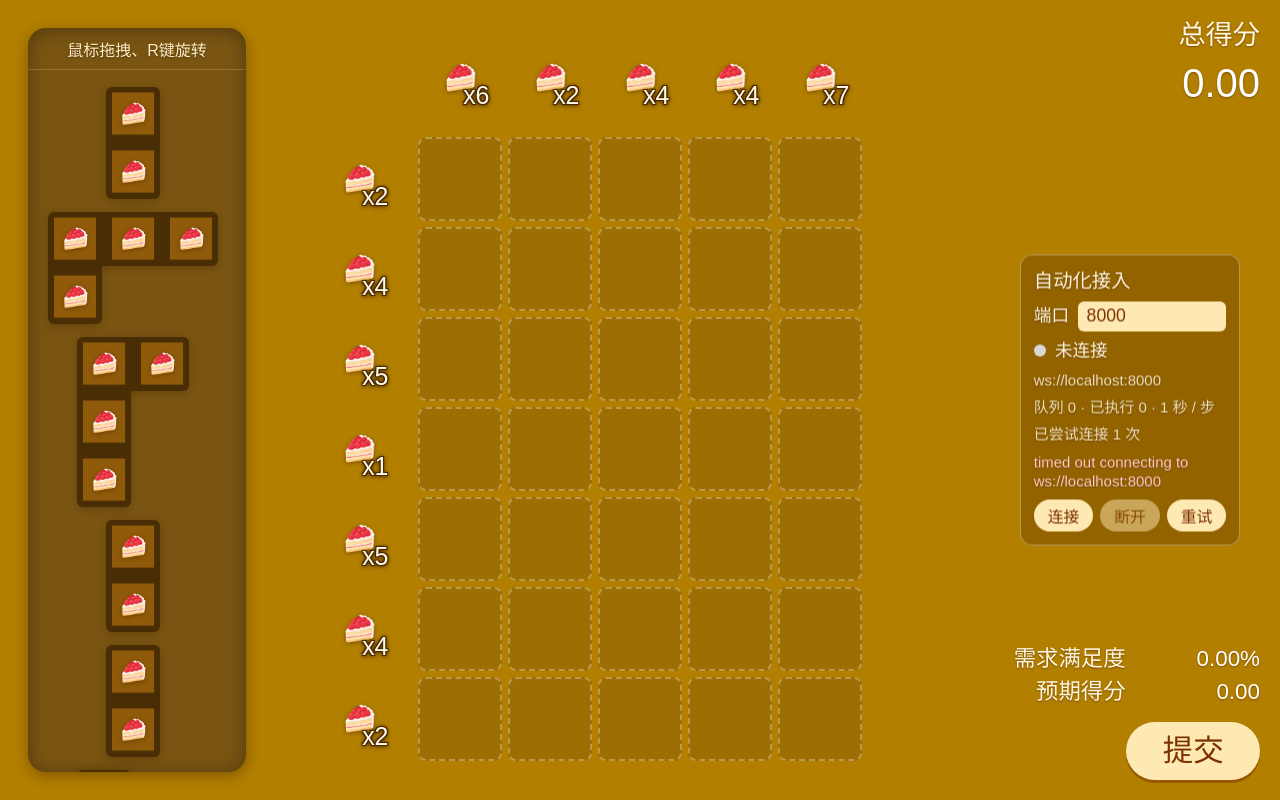
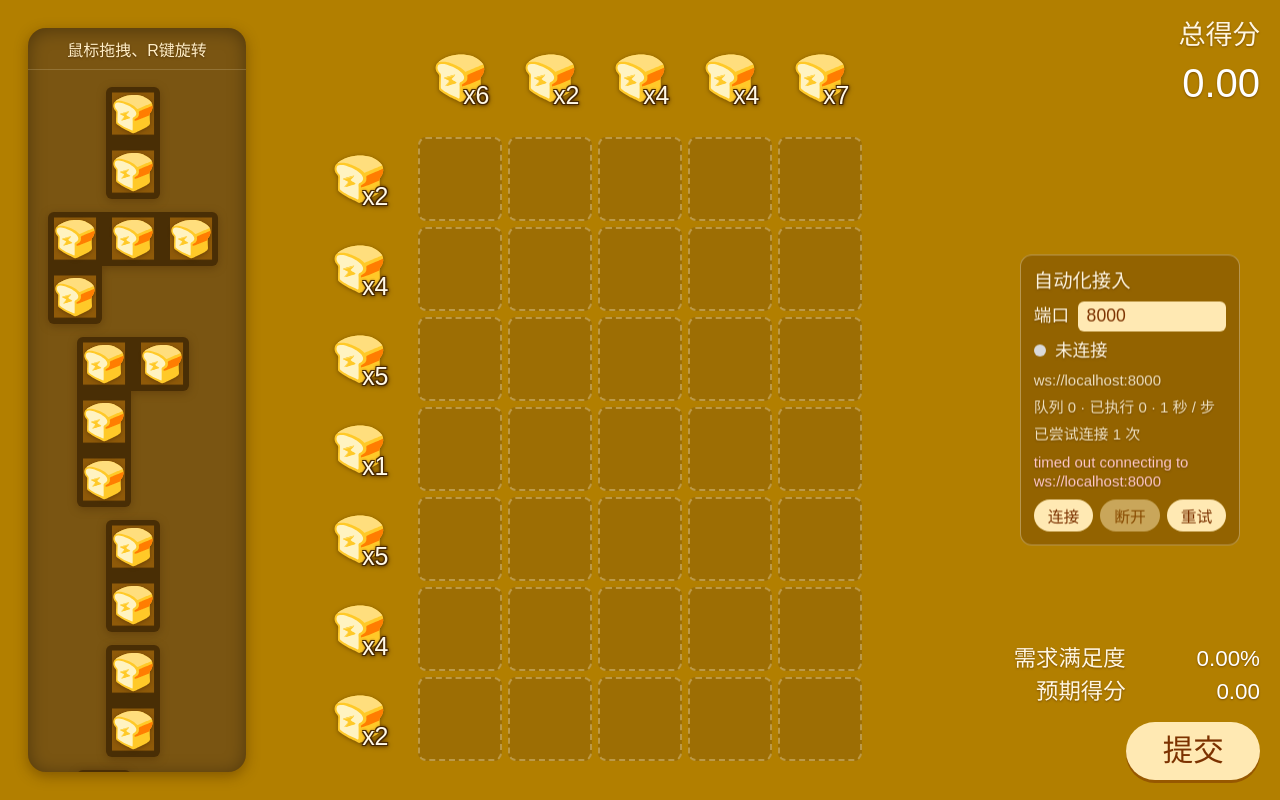
Before and after one commit to SiliconSiliconGrass/miss-raspberrys-bakery, a Vue app: page /game-cargo in a window 1280 px wide. Built offline with nearby package versions, Linux system fonts and the light colour scheme; no server answers; the HTML template or start-up script is replaced by a standard one; a web font is replaced by a local one.

Commit message:
dev: add energy_bread back

```diff
--- a/src/pages/game_baking/GameBaking.vue
+++ b/src/pages/game_baking/GameBaking.vue
@@ -532,7 +532,7 @@ html {
     top: 50%;
     width: min(78vw, 78vh);
     aspect-ratio: 1;
-    background-image: url('/images/it/raspberry_cake_transparent.png');
+    background-image: url('/images/it/energy_bread.svg');
     background-repeat: no-repeat;
     background-position: center;
     background-size: contain;
--- a/src/pages/game_cargo/GameCargo.vue
+++ b/src/pages/game_cargo/GameCargo.vue
@@ -73,7 +73,7 @@ const SUBMIT_INTERVAL = 2000
 const ITEM_IMAGE_LIST = [
     // '/images/it/flour.png',
     // '/images/it/water_bucket.png',
-    '/images/it/raspberry_cake_transparent.png',
+    '/images/it/energy_bread.svg',
 ]
 
 
```
Also changed, not shown: public/images/it/energy_bread.svg (added).
